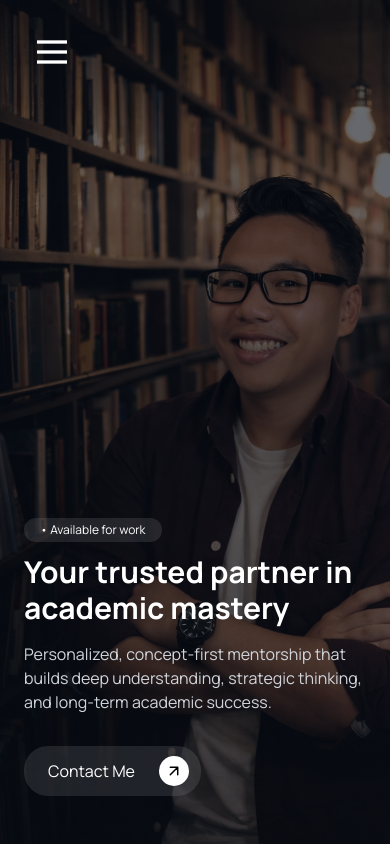
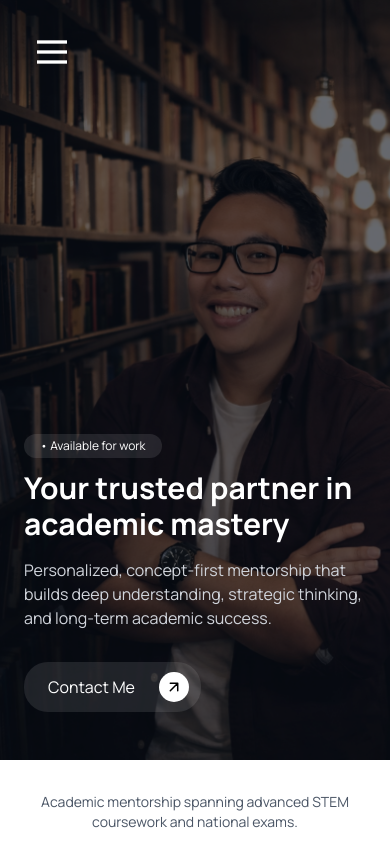
Before and after one commit to vietsimontran-crypto/simon-tran-portfolio, a Next.js app: page / in a window 390 px wide. Shown: the top 844 px of the page. Built offline with nearby package versions, Linux system fonts and the light colour scheme.

Commit message:
Fixed Screen Size

```diff
--- a/app/page.tsx
+++ b/app/page.tsx
@@ -148,7 +148,7 @@
 
       {/* Hero Section */}
       <motion.div
-        className="relative flex flex-col lg:flex-row min-h-screen lg:min-h-auto"
+        className="relative flex flex-col lg:flex-row min-h-[90vh] lg:min-h-auto"
         initial="hidden"
         whileInView="show"
         viewport={viewport}
@@ -209,7 +209,7 @@
         </div>
 
         {/* Right Section - Image with Overlay (1/3 width) - Desktop Only */}
-        <div className="hidden lg:block w-[45%] relative min-h-screen lg:min-h-auto max-w-xl ">
+        <div className="hidden lg:block w-[45%] relative min-h-[90vh] lg:min-h-auto max-w-xl ">
           {/* Portrait Image */}
           <motion.div
           className=" "
```
